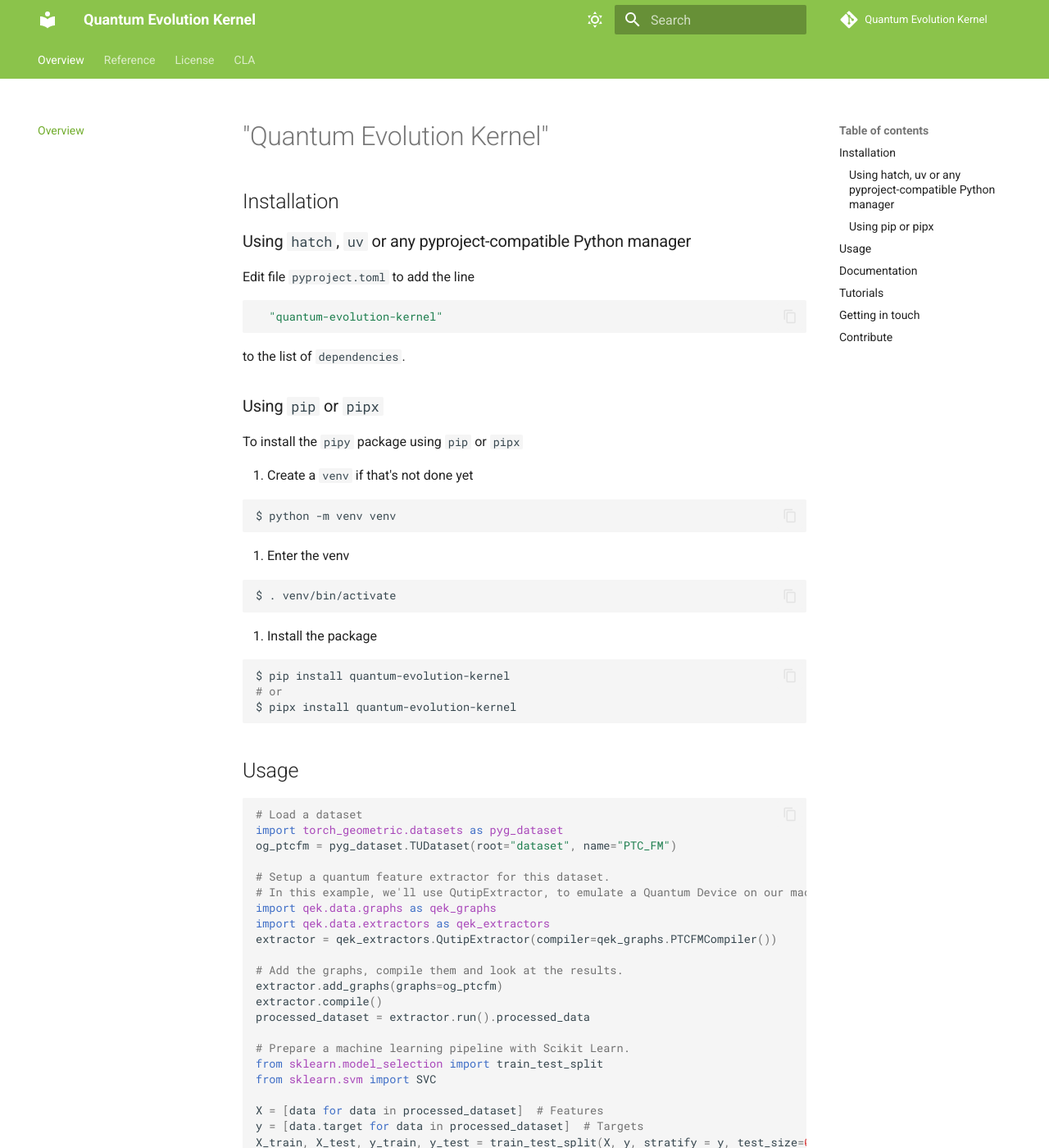
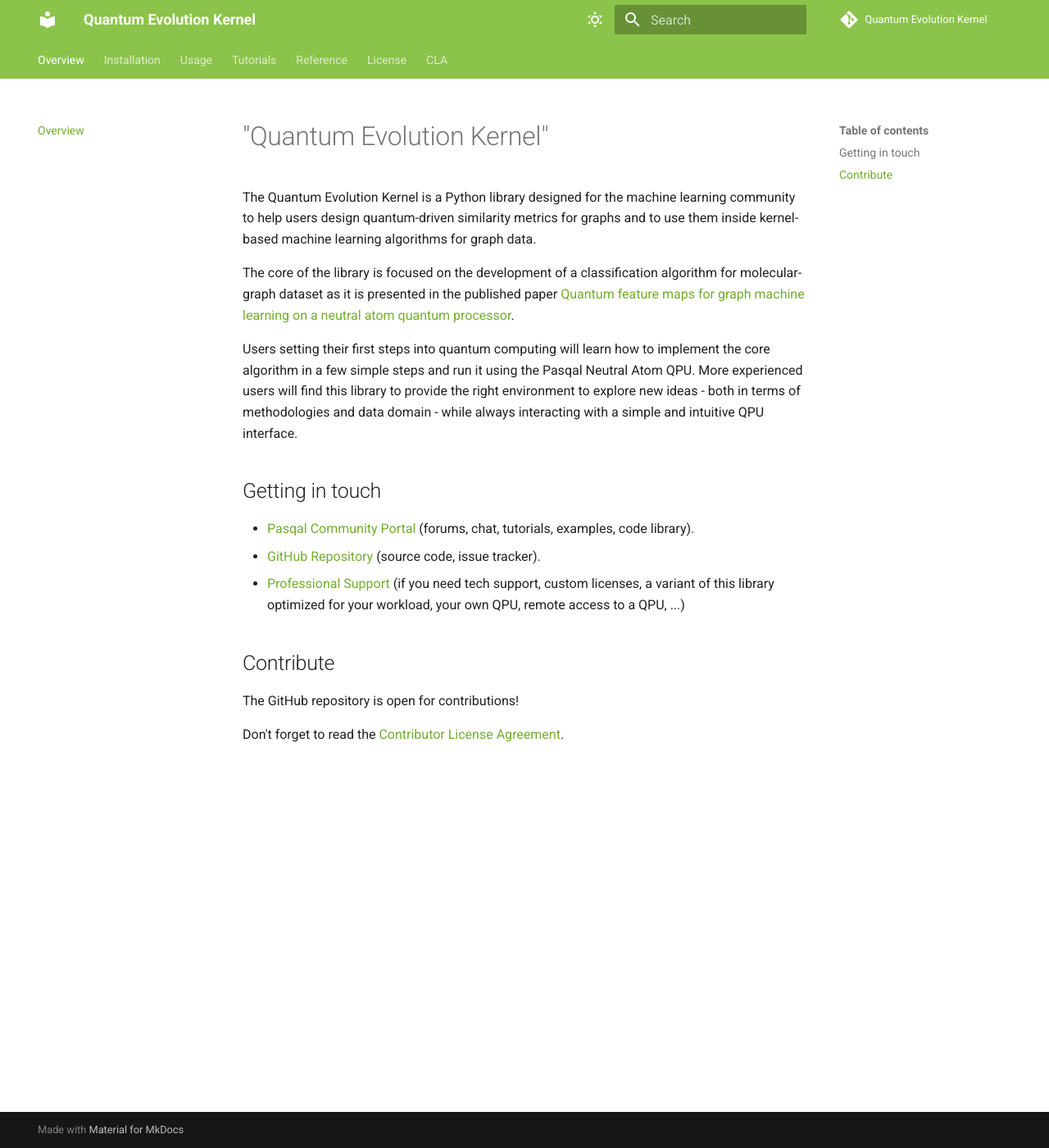
Before and after one commit to pasqal-io/quantum-evolution-kernel, an MkDocs documentation site: the page built from docs/index.md, in a window 1280 px wide and 1400 px high. Shown: the whole window at 82% size. Built offline with MkDocs 1.6.1 and Material for MkDocs 9.7.7, drawn with Linux system fonts in a browser that asks for light colours; the version menu is left out; some of the changed text lies outside the part shown.

Commit message:
[Doc] Reorganizing doc, linking to tutorials (#84)

````diff
--- a/docs/index.md
+++ b/docs/index.md
@@ -1,82 +1,12 @@
 # "Quantum Evolution Kernel"
-## Installation
-### Using `hatch`, `uv` or any pyproject-compatible Python manager
 
-Edit file `pyproject.toml` to add the line
 
-```toml
-  "quantum-evolution-kernel"
-```
+The Quantum Evolution Kernel is a Python library designed for the machine learning community to help users design quantum-driven similarity metrics for graphs and to use them inside kernel-based machine learning algorithms for graph data.
 
-to the list of `dependencies`.
+The core of the library is focused on the development of a classification algorithm for molecular-graph dataset as it is presented in the published paper [Quantum feature maps for graph machine learning on a neutral atom quantum processor](https://journals.aps.org/pra/abstract/10.1103/PhysRevA.107.042615).
 
-### Using `pip` or `pipx`
-To install the `pipy` package using `pip` or `pipx`
+Users setting their first steps into quantum computing will learn how to implement the core algorithm in a few simple steps and run it using the Pasqal Neutral Atom QPU. More experienced users will find this library to provide the right environment to explore new ideas - both in terms of methodologies and data domain - while always interacting with a simple and intuitive QPU interface.
 
-1. Create a `venv` if that's not done yet
-
-```sh
-$ python -m venv venv
-
-```
-
-2. Enter the venv
-
-```sh
-$ . venv/bin/activate
-```
-
-3. Install the package
-
-```sh
-$ pip install quantum-evolution-kernel
-# or
-$ pipx install quantum-evolution-kernel
-```
-
-## Usage
-
-```python
-# Load a dataset
-import torch_geometric.datasets as pyg_dataset
-og_ptcfm = pyg_dataset.TUDataset(root="dataset", name="PTC_FM")
-
-# Setup a quantum feature extractor for this dataset.
-# In this example, we'll use QutipExtractor, to emulate a Quantum Device on our machine.
-import qek.data.graphs as qek_graphs
-import qek.data.extractors as qek_extractors
-extractor = qek_extractors.QutipExtractor(compiler=qek_graphs.PTCFMCompiler())
-
-# Add the graphs, compile them and look at the results.
-extractor.add_graphs(graphs=og_ptcfm)
-extractor.compile()
-processed_dataset = extractor.run().processed_data
-
-# Prepare a machine learning pipeline with Scikit Learn.
-from sklearn.model_selection import train_test_split
-from sklearn.svm import SVC
-
-X = [data for data in processed_dataset]  # Features
-y = [data.target for data in processed_dataset]  # Targets
-X_train, X_test, y_train, y_test = train_test_split(X, y, stratify = y, test_size=0.2, random_state=42)
-
-# Train a kernel
-from qek.kernel import QuantumEvolutionKernel as QEK
-kernel = QEK(mu=0.5)
-model = SVC(kernel=kernel, random_state=42)
-model.fit(X_train, y_train)
-```
-
-## Documentation
-
-::: qek
-
-## Tutorials
-
-We have a two parts tutorial:
-
-1. [Using a Quantum Device to extract machine-learning features](https://github.com/pasqal-io/quantum-evolution-kernel/blob/main/examples/tutorial%201%20-%20Using%20a%20Quantum%20Device%20to%20Extract%20Machine-Learning%20Features.ipynb);
-2. [Machine Learning with the Quantum Evolution Kernel](https://github.com/pasqal-io/quantum-evolution-kernel/blob/main/examples/tutorial%202%20-%20Machine-Learning%20with%20the%20Quantum%20EvolutionKernel.ipynb)
 
 ## Getting in touch
 
@@ -88,4 +18,4 @@ We have a two parts tutorial:
 
 The GitHub repository is open for contributions!
 
-Don't forget to read the [Contributor License Agreement]().
+Don't forget to read the [Contributor License Agreement](https://github.com/pasqal-io/quantum-evolution-kernel/blob/main/docs/index.md).
--- /dev/null
+++ b/docs/installation.md
@@ -0,0 +1,34 @@
+# Installation
+## Using `hatch`, `uv` or any pyproject-compatible Python manager
+
+Edit file `pyproject.toml` to add the line
+
+```toml
+  "quantum-evolution-kernel"
+```
+
+to the list of `dependencies`.
+
+## Using `pip` or `pipx`
+To install the `pipy` package using `pip` or `pipx`
+
+1. Create a `venv` if that's not done yet
+
+```sh
+$ python -m venv venv
+
+```
+
+2. Enter the venv
+
+```sh
+$ . venv/bin/activate
+```
+
+3. Install the package
+
+```sh
+$ pip install quantum-evolution-kernel
+# or
+$ pipx install quantum-evolution-kernel
+```
--- a/mkdocs.yml
+++ b/mkdocs.yml
@@ -4,6 +4,9 @@ repo_name: "Quantum Evolution Kernel"
 
 nav:
   - Overview: index.md
+  - Installation: installation.md
+  - Usage: usage.md
+  - Tutorials: tutorials.md
   - Reference: $api/qek.***
   - License: LICENSE.md
   - CLA: CONTRIBUTOR AGREEMENT.md
--- a/pyproject.toml
+++ b/pyproject.toml
@@ -6,7 +6,7 @@ build-backend = "hatchling.build"
 name = "quantum-evolution-kernel"
 description = "A Python library designed for the machine learning community to help users design quantum-driven similarity metrics for graphs and to use them inside kernel-based machine learning algorithms for graph data.ide the right environment to explore new ideas - both in terms of methodologies and data domain - while always interacting with a simple and intuitive QPU interface."
 readme = "README.md"
-version = "0.2.7"
+version = "0.2.8"
 requires-python = ">=3.10,<3.13"
 license = { text = "MIT-derived" }
 keywords = ["quantum"]
````
Also changed, not shown: docs/tutorials.md (added, +10 -0 lines), docs/usage.md (added, +32 -0 lines), 1 other file.
